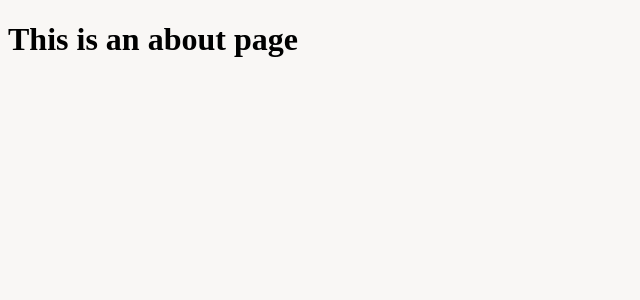
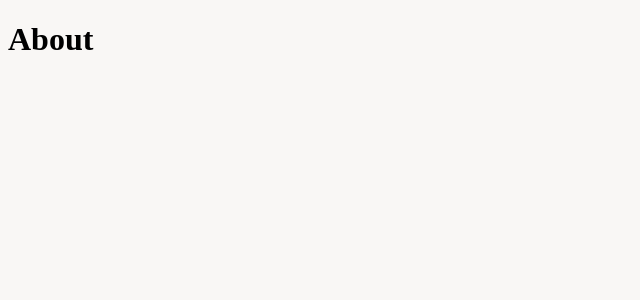
Before and after one commit to Formonsus/vue-enterprise-app, a Vue app in the folder application/: page /about in a window 1280 px wide. Shown: the top 300 px of the page, without its empty margins (0-640 px from the left). Built offline with nearby package versions, Linux system fonts and the light colour scheme.

Commit message:
refactor(application): refactor about view
Refactored About.vue file to use newly created Layout component

```diff
--- a/application/src/router/views/About.vue
+++ b/application/src/router/views/About.vue
@@ -1,5 +1,13 @@
+<script>
+import Layout from "../layouts/MainLayout.vue";
+
+export default {
+  components: { Layout }
+};
+</script>
+
 <template>
-  <div class="about">
-    <h1>This is an about page</h1>
-  </div>
+  <Layout>
+    <h1>About</h1>
+  </Layout>
 </template>
```
